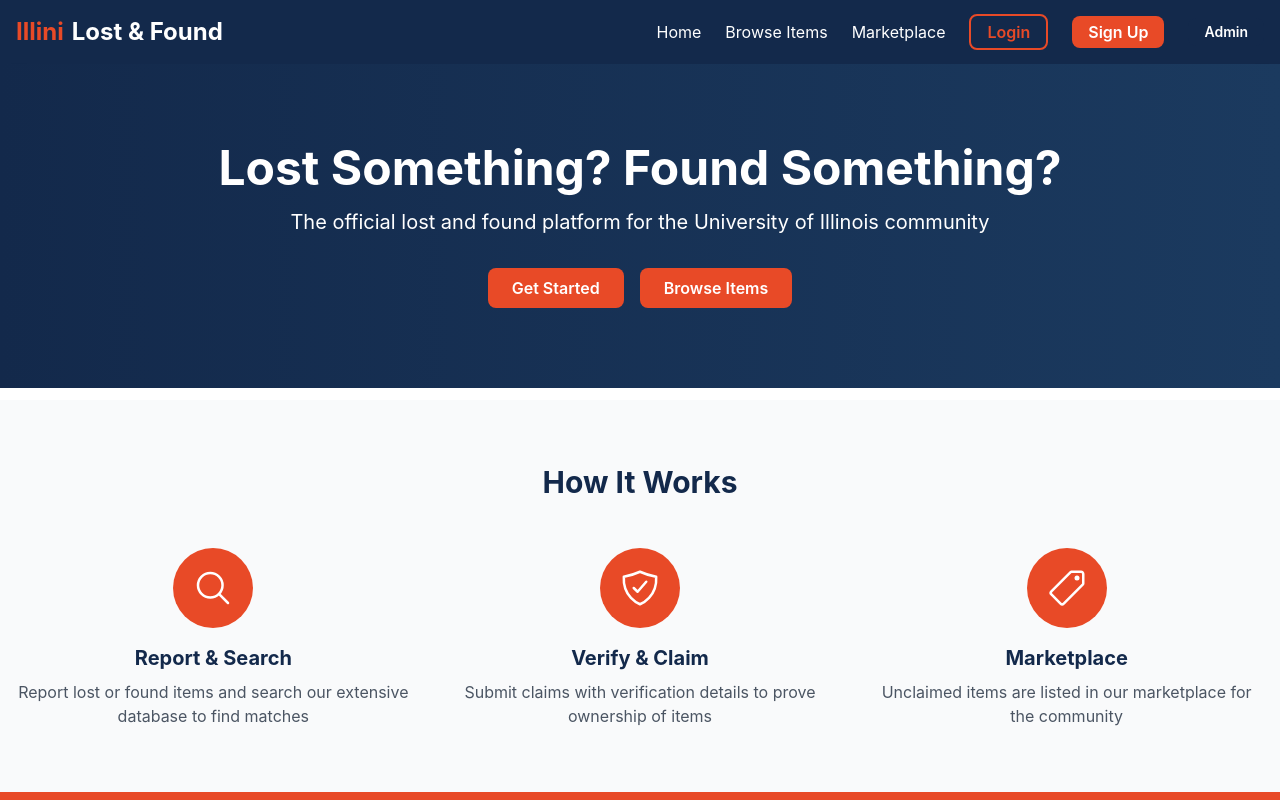
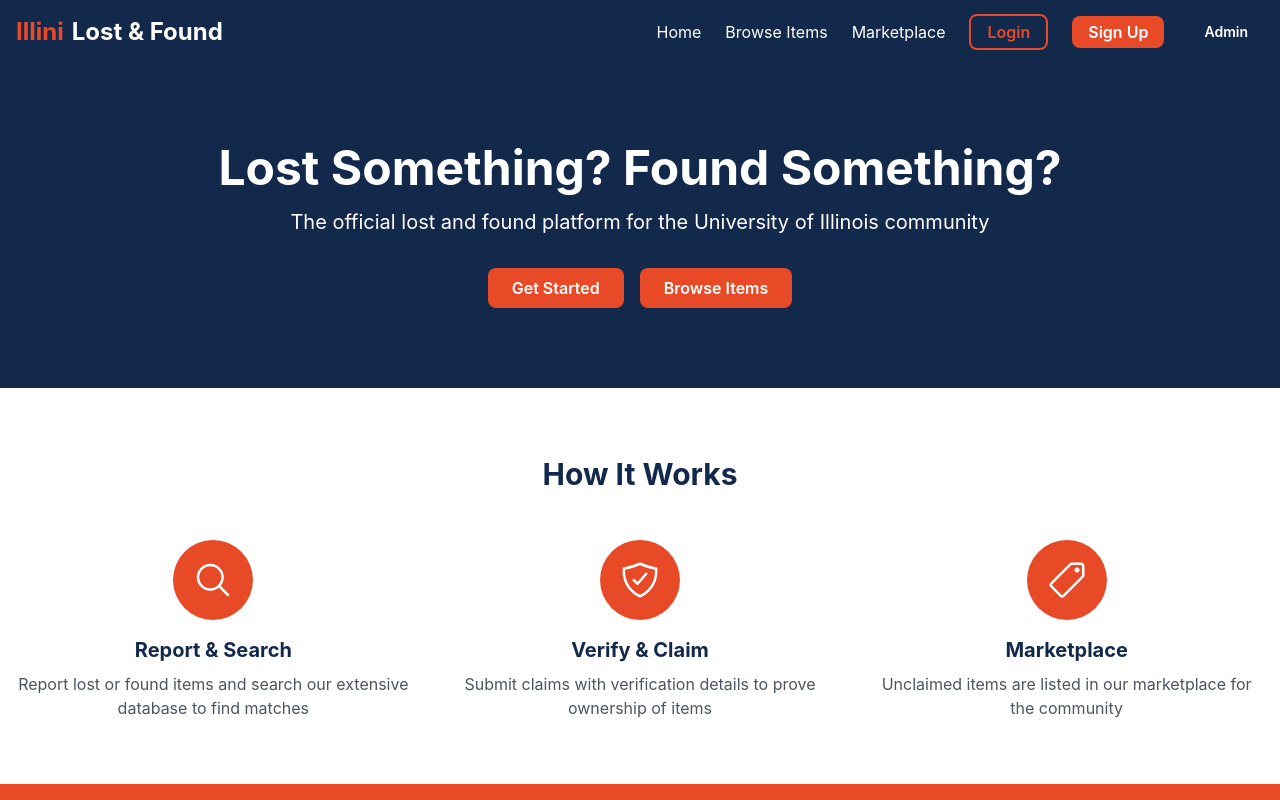
Before and after one commit to akwaghcodehub/EITD, a React (Vite) app in the folder frontend/: page / in a window 1280 px wide. Shown: the top 800 px of the page. Built offline with nearby package versions, Linux system fonts and the light colour scheme.

Commit message:
frontend

```diff
--- a/frontend/src/pages/HomePage.tsx
+++ b/frontend/src/pages/HomePage.tsx
@@ -8,9 +8,9 @@
   const isAuthenticated = useAuthStore((state) => state.isAuthenticated);
 
   return (
-    <div>
+    <div className="min-h-screen">
       {/* Hero Section */}
-      <section className="bg-gradient-to-r from-illini-blue to-illini-blue-light text-white py-20 border-b-4 border-white shadow-lg">
+      <section className="bg-illini-blue text-white py-20">
         <div className="container mx-auto px-4 text-center">
           <h1 className="text-5xl font-bold mb-4">
             Lost Something? Found Something?
@@ -50,11 +50,11 @@
         </div>
       </section>
 
-      {/* White Divider */}
-      <div className="h-2 bg-white"></div>
+      {/* White Separator */}
+      <div className="w-full h-1 bg-white"></div>
 
       {/* Features Section */}
-      <section className="py-16 bg-gray-50">
+      <section className="py-16 bg-white">
         <div className="container mx-auto px-4">
           <h2 className="text-3xl font-bold text-center text-illini-blue mb-12">
             How It Works
```
